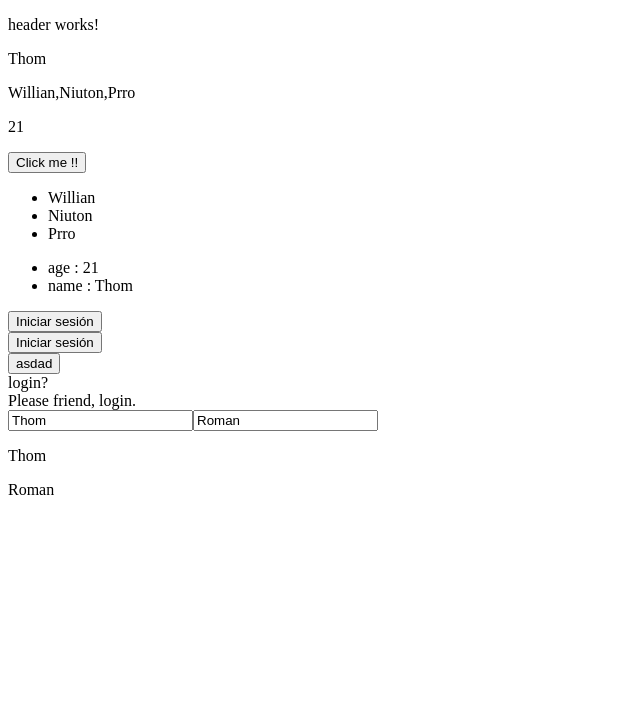
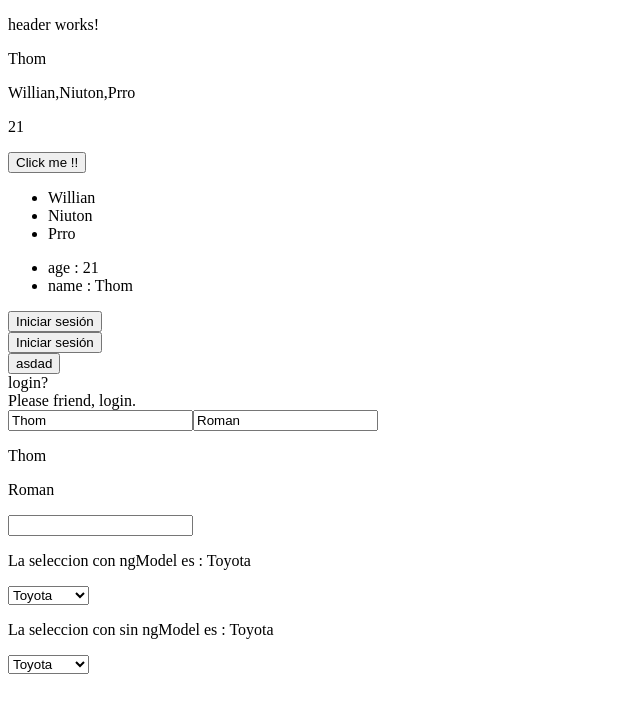
Before and after one commit to UsuarioTemporal/Learning-Angular-and-Typescript, an Angular app in the folder test-1/Test1/: page / in a window 1280 px wide. Shown: the top 710 px of the page, without its empty margins (0-640 px from the left). Built offline with nearby package versions, Linux system fonts and the light colour scheme.

Commit message:
Ng Module

```diff
--- a/test-1/Test1/src/app/components/user/user.component.html
+++ b/test-1/Test1/src/app/components/user/user.component.html
@@ -58,3 +58,18 @@
 
 <p>{{ name }}</p>
 <p>{{ lastName }}</p>
+
+
+<input type="text" [(ngModel)]="title" (ngModelChange)="log($event)">
+
+<!-- Con ngModel -->
+<p>La seleccion con ngModel es : {{ seleccion }}</p>
+<select [(ngModel)]="seleccion">
+    <option *ngFor="let item of items" [value]="item">{{item}}</option>
+</select>
+
+<!-- Sin ngModel -->
+<p>La seleccion con sin ngModel es : {{ seleccion_2 }}</p>
+<select [value]="seleccion_2" (change)="seleccion_2 = $event.target.value">
+    <option *ngFor="let item of items" [value]="item">{{item}}</option>
+</select>
--- a/test-1/Test1/src/app/components/user/user.component.ts
+++ b/test-1/Test1/src/app/components/user/user.component.ts
@@ -1,20 +1,25 @@
-import { Component, OnInit } from '@angular/core';
+import { Component, OnInit } from "@angular/core";
 
 @Component({
-  selector: 'app-user',
-  templateUrl: './user.component.html',
-  styleUrls: ['./user.component.scss']
+  selector: "app-user",
+  templateUrl: "./user.component.html",
+  styleUrls: ["./user.component.scss"]
 })
 export class UserComponent implements OnInit {
-  private isNotActive = false
-  private isLogged:boolean = false
-  private name:string = 'Thom'
-  private lastName = 'Roman'
-  constructor() { }
-  ngOnInit() {
+  private isNotActive = false;
+  private isLogged: boolean = false;
+  private name: string = "Thom";
+  private lastName = "Roman";
+  // private title:string = ''
+  private items:string[] = ['Toyota','Hyandai','Mercedes']
+  private seleccion:string = this.items[0]
+  private seleccion_2:string = this.items[0]
+  constructor() {}
+  ngOnInit() {}
+  private changeState() {
+    this.isLogged = !this.isLogged;
   }
-  private changeState(){
-     this.isLogged = !this.isLogged
-   }
-
+  log($event){
+    console.log($event)
+  }
 }
```
